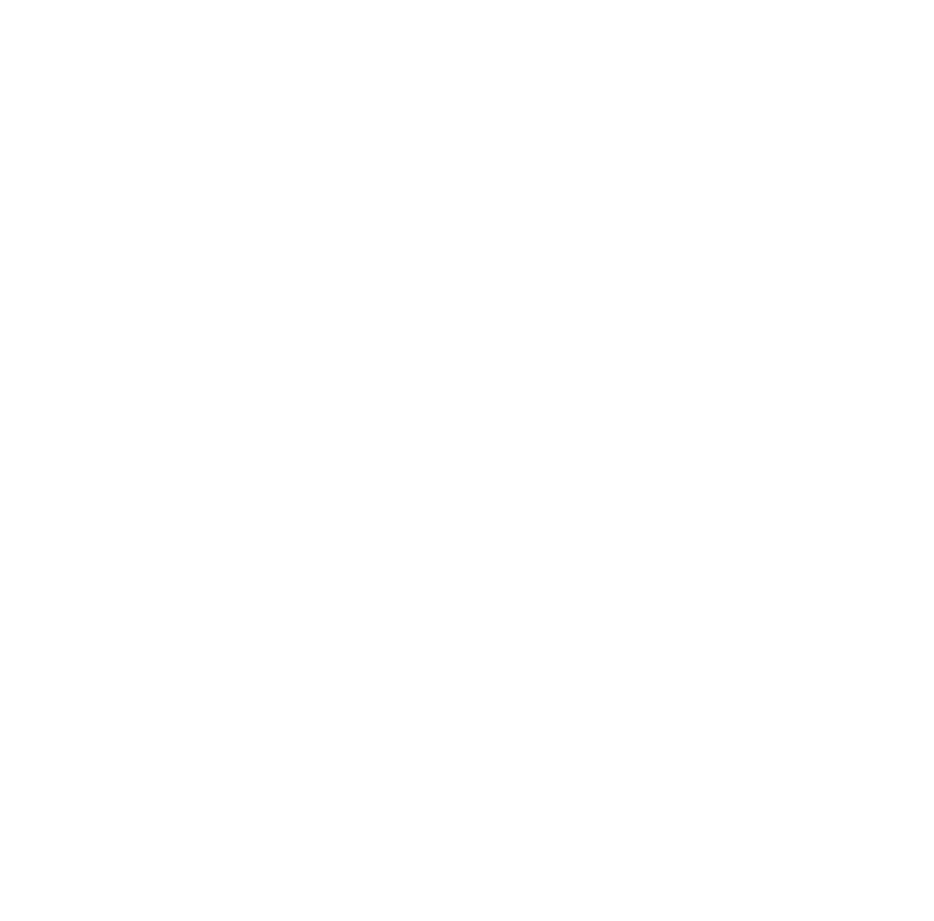
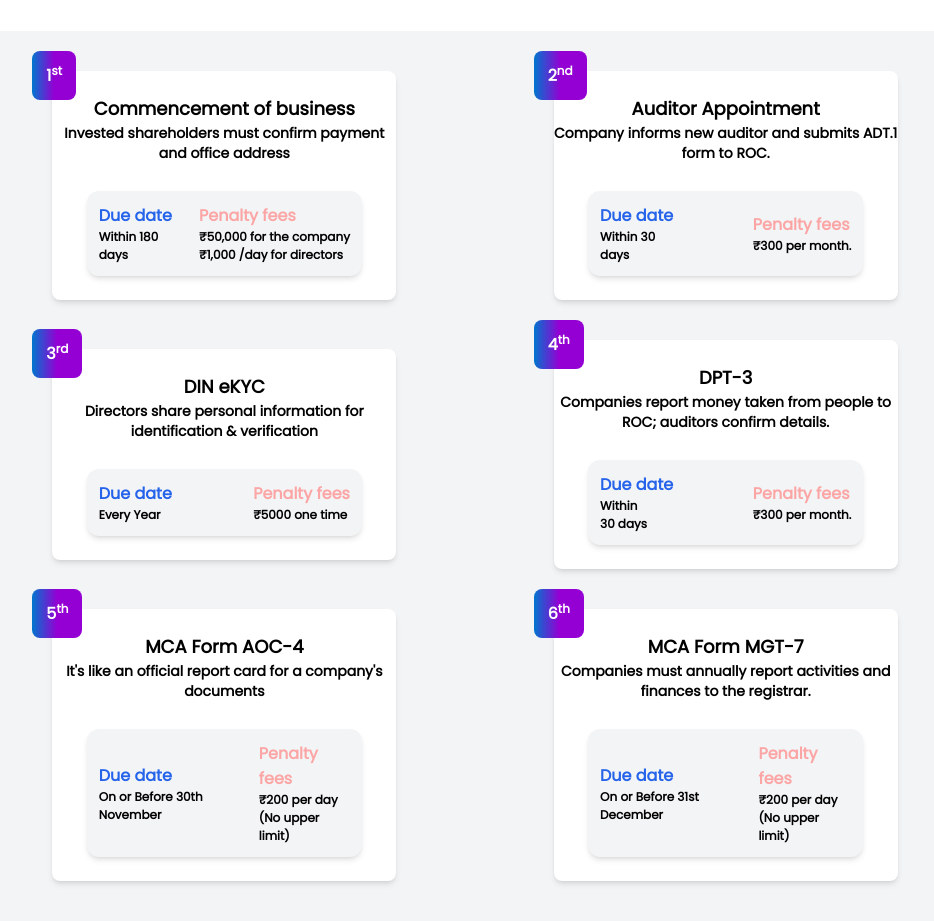
Before and after one commit to aryanofficialjain/CA_Recommendation_Website, a React (Vite) app: page / in a window 1280 px wide. Shown: the part 1020-1941 px from the top of the page, without its empty margins (165-1099 px from the left). Before the commit the page ends 800 px from the top, so only its background shows below. Built offline with nearby package versions, Linux system fonts and the light colour scheme.

Commit message:
completed the Join section with mobile responsive

```diff
--- a/src/App.jsx
+++ b/src/App.jsx
@@ -2,17 +2,18 @@ import React from 'react'
 import './App.css'
 import Nav from './components/Nav'
 import Hero from './components/Hero'
+import Join from './components/Join'
 
 function App() {
   // const [count, setCount] = useState(0)
 
   return (
-    <div>
-      <Nav/>
-            <div className="gradient bg-gradient-to-tl from-pink-200 via-gray-200 to-blue-200 via-opacity-0 filter blur-3xl absolute top-32 left-0 w-full h-[80vh]"></div>
-
+    <>
+    <div className="gradient bg-gradient-to-tl from-pink-200 via-gray-200 to-blue-200 opacity-80 filter blur-3xl absolute top-32 left-0 w-full h-[80vh]"></div>
+    <Nav/>
     <Hero/>
-    </div>
+    <Join/>
+    </>
   )
 }
 
--- a/src/components/Hero.jsx
+++ b/src/components/Hero.jsx
@@ -5,7 +5,7 @@ const Hero = () => {
     <>
         <div className="hero-container max-w-7xl mt-[40px] mx-auto h-full ">
 
-            <div className="hero w-[100%]  md:w-[94%] ml-auto py-7 px-1 ">
+            <div className="hero w-[100%] h-[90vh]  md:w-[94%] ml-auto py-7 px-1 ">
               <div className="hero mx-auto flex items-center justify-between  flex-col xl:flex-row gap-9">
 
                 <div className="left-container h-[60vh] w-full md:w-[70%] flex z-20">
@@ -54,7 +54,6 @@ const Hero = () => {
             </div>
 
         </div>
-
     </>
   )
 }
--- /dev/null
+++ b/src/components/Join.jsx
@@ -0,0 +1,233 @@
+import React from "react";
+
+const Join = () => {
+  return (
+    <>
+      <div className="join-container px-10  sm:px-20 mt-[50vh] xl:mt-0">
+
+        <div className="join-item ">
+
+          <div className="join-heading text-center font-Poppins text-2xl sm:text-3xl md:text-5xl font-bold  p-2 mb-24">
+            <h2 className="mb-2 ">
+              Want to{" "}
+              <span className="bg-gradient-to-r from-[#0076CE] via-[#9400D3] bg-clip-text text-transparent font-Poppins text-5xl font-bold">
+                Join{" "}
+              </span>{" "}
+              Us?
+            </h2>
+            <p className="text-center font-Poppins text-base font-normal leading-[38px]">
+              To remain with us, it is essential that you diligently follow the
+              steps provided
+            </p>
+          </div>
+
+          <div className="join-cards w-[100%] px-13 py-5 rounded-3xl bg-gray-100 flex items-center justify-evenly flex-wrap">
+
+            <div className="card-container  max-w-sm p-5 rounded-lg relative ">
+              <span className="bg-gradient-to-r from-[#0076CE] via-[#9400D3] to-[#9400D3] py-3 px-3.5 text-white rounded-lg absolute left-0 top-0">1
+              <sup>st</sup></span>
+
+              <div className="card  rounded-lg bg-white shadow-md  py-6">
+                <div className="card-header mb-7">
+                <h3 className="text-center font-Poppins text-lg font-bold">
+                  Commencement of business
+                </h3>
+                <p className="text-sm text-center">
+                  Invested shareholders must confirm payment and office address
+                </p>
+                </div>
+
+
+                <div className="card-section bg-gray-100 w-[80%] mx-auto flex items-center justify-between p-3 rounded-xl shadow-md">
+                  <div className="date">
+                    <h5 className="text-[16px] text-blue-600">Due date</h5>
+                    <p className="text-[12px]">
+                      Within 180
+                      <br /> days
+                    </p>
+                  </div>
+
+                  <div className="fees">
+                    <h5 className="text-[16px] text-red-300">Penalty fees</h5>
+                    <p className="text-[12px]">₹50,000 for the company</p>
+                    <p className="text-[12px]">₹1,000 /day for directors</p>
+                  </div>
+                </div>
+              </div>
+            </div>
+
+            <div className="card-container  max-w-sm p-5 rounded-lg relative ">
+              <span className="bg-gradient-to-r from-[#0076CE] via-[#9400D3] to-[#9400D3] py-3 px-3.5 text-white rounded-lg absolute left-0 top-0">2
+              <sup>nd</sup></span>
+
+              <div className="card  rounded-lg bg-white shadow-md  py-6">
+                <div className="card-header mb-7">
+                <h3 className="text-center font-Poppins text-lg font-bold">
+                Auditor Appointment</h3>
+                <p className="text-sm text-center">
+                Company informs new auditor and submits ADT.1 form to ROC.
+                </p>
+                </div>
+
+
+                <div className="card-section bg-gray-100 w-[80%] mx-auto flex items-center justify-between p-3 rounded-xl shadow-md">
+                  <div className="date">
+                    <h5 className="text-[16px] text-blue-600">Due date</h5>
+                    <p className="text-[12px]">
+                      Within 30
+                      <br /> days
+                    </p>
+                  </div>
+
+                  <div className="fees">
+                    <h5 className="text-[16px] text-red-300">Penalty fees</h5>
+                    <p className="text-[12px]">₹300 per month.</p>
+                    {/* <p className="text-[12px]">₹1,000 /day for directors</p> */}
+                  </div>
+                </div>
+              </div>
+            </div>
+
+            <div className="card-container  max-w-sm p-5 rounded-lg relative ">
+              <span className="bg-gradient-to-r from-[#0076CE] via-[#9400D3] to-[#9400D3] py-3 px-3.5 text-white rounded-lg absolute left-0 top-0">3
+              <sup>rd</sup></span>
+
+              <div className="card  rounded-lg bg-white shadow-md  py-6">
+                <div className="card-header mb-7">
+                <h3 className="text-center font-Poppins text-lg font-bold">
+                DIN eKYC</h3>
+                <p className="text-sm text-center">
+                Directors share personal information for identification & verification
+                </p>
+                </div>
+
+
+                <div className="card-section bg-gray-100 w-[80%] mx-auto flex items-center justify-between p-3 rounded-xl shadow-md">
+                  <div className="date">
+                    <h5 className="text-[16px] text-blue-600">Due date</h5>
+                    <p className="text-[12px]">
+                    Every Year
+                    </p>
+                  </div>
+
+                  <div className="fees">
+                    <h5 className="text-[16px] text-red-300">Penalty fees</h5>
+                    <p className="text-[12px]">₹5000 one time</p>
+                    {/* <p className="text-[12px]">₹1,000 /day for directors</p> */}
+                  </div>
+                </div>
+              </div>
+            </div>
+
+            <div className="card-container  max-w-sm p-5 rounded-lg relative ">
+              <span className="bg-gradient-to-r from-[#0076CE] via-[#9400D3] to-[#9400D3] py-3 px-3.5 text-white rounded-lg absolute left-0 top-0">4
+              <sup>th</sup></span>
+
+              <div className="card  rounded-lg bg-white shadow-md  py-6">
+                <div className="card-header mb-7">
+                <h3 className="text-center font-Poppins text-lg font-bold">
+                DPT-3</h3>
+                <p className="text-sm text-center">
+                Companies report money taken from people to ROC; auditors confirm details.                </p>
+                </div>
+
+
+                <div className="card-section bg-gray-100 w-[80%] mx-auto flex items-center justify-between p-3 rounded-xl shadow-md">
+                  <div className="date">
+                    <h5 className="text-[16px] text-blue-600">Due date</h5>
+                    <p className="text-[12px]">
+                    Within <br/>
+                    30 days
+                    </p>
+                  </div>
+
+                  <div className="fees">
+                    <h5 className="text-[16px] text-red-300">Penalty fees</h5>
+                    <p className="text-[12px]">₹300 per month.</p>
+                    {/* <p className="text-[12px]">₹1,000 /day for directors</p> */}
+                  </div>
+                </div>
+              </div>
+            </div>
+
+            <div className="card-container  max-w-sm p-5 rounded-lg relative ">
+              <span className="bg-gradient-to-r from-[#0076CE] via-[#9400D3] to-[#9400D3] py-3 px-3.5 text-white rounded-lg absolute left-0 top-0">5
+              <sup>th</sup></span>
+
+              <div className="card  rounded-lg bg-white shadow-md  py-6">
+                <div className="card-header mb-7">
+                <h3 className="text-center font-Poppins text-lg font-bold">
+                MCA Form AOC-4</h3>
+                <p className="text-sm text-center">
+                It's like an official report card for a company's documents        </p>
+                </div>
+
+
+                <div className="card-section bg-gray-100 w-[80%] mx-auto flex items-center justify-between p-3 rounded-xl shadow-md">
+                  <div className="date">
+                    <h5 className="text-[16px] text-blue-600">Due date</h5>
+                    <p className="text-[12px]">
+                    On or Before 30th November
+                    </p>
+                  </div>
+
+                  <div className="fees">
+                    <h5 className="text-[16px] text-red-300">Penalty fees</h5>
+                    <p className="text-[12px]">₹200 per day <br/> (No upper limit)</p>
+                    {/* <p className="text-[12px]">₹1,000 /day for directors</p> */}
+                  </div>
+                </div>
+              </div>
+            </div>
+
+            <div className="card-container  max-w-sm p-5 rounded-lg relative ">
+              <span className="bg-gradient-to-r from-[#0076CE] via-[#9400D3] to-[#9400D3] py-3 px-3.5 text-white rounded-lg absolute left-0 top-0">6
+              <sup>th</sup></span>
+
+              <div className="card  rounded-lg bg-white shadow-md  py-6">
+                <div className="card-header mb-7">
+                <h3 className="text-center font-Poppins text-lg font-bold">
+                MCA Form MGT-7</h3>
+                <p className="text-sm text-center">
+                Companies must annually report activities and finances to the registrar.</p></div>
+
+
+                <div className="card-section bg-gray-100 w-[80%] mx-auto flex items-center justify-between p-3 rounded-xl shadow-md">
+                  <div className="date">
+                    <h5 className="text-[16px] text-blue-600">Due date</h5>
+                    <p className="text-[12px]">
+                    On or Before 31st December
+                    </p>
+                  </div>
+
+                  <div className="fees">
+                    <h5 className="text-[16px] text-red-300">Penalty fees</h5>
+                    <p className="text-[12px]">₹200 per day <br/> (No upper limit)</p>
+                    {/* <p className="text-[12px]">₹1,000 /day for directors</p> */}
+                  </div>
+                </div>
+              </div>
+            </div>
+
+
+
+
+
+
+
+
+
+          </div>
+
+
+        </div>
+
+
+
+
+      </div>
+    </>
+  );
+};
+
+export default Join;
```
